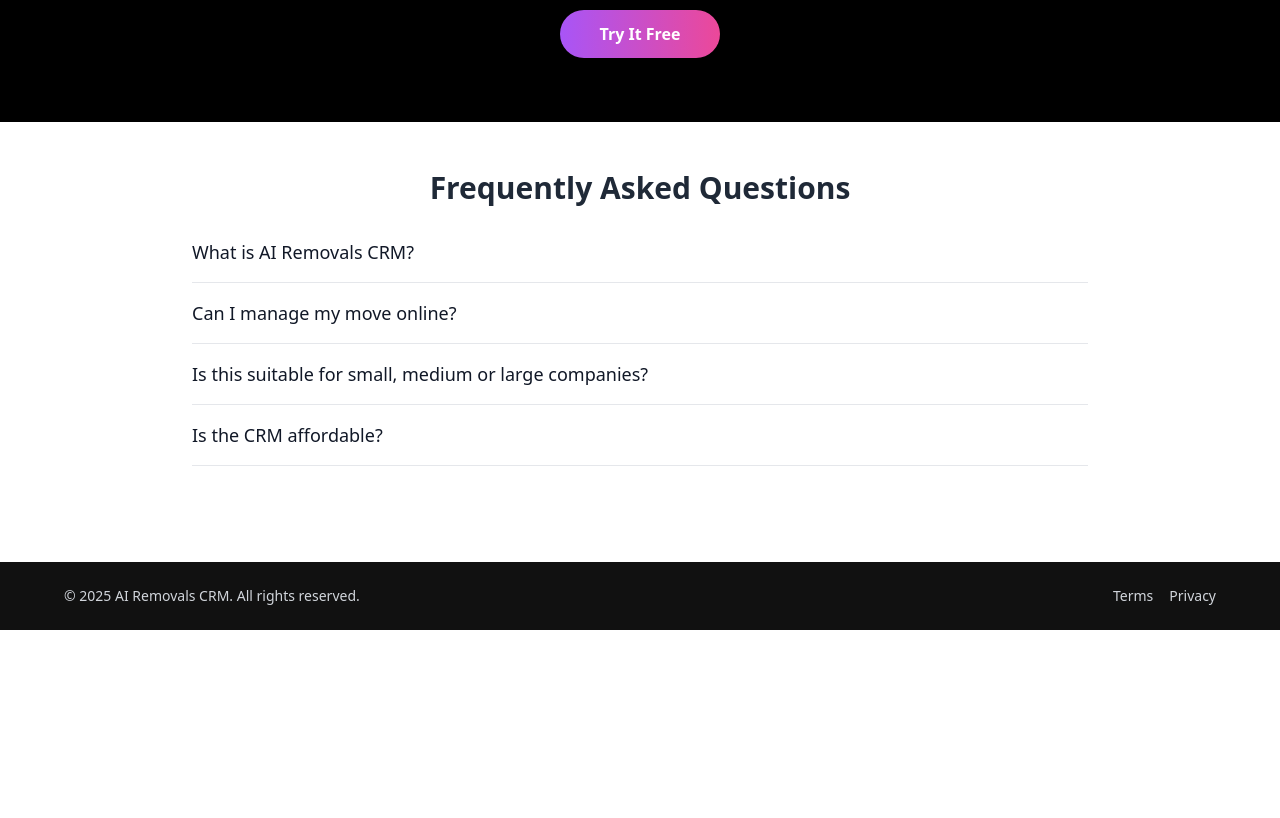
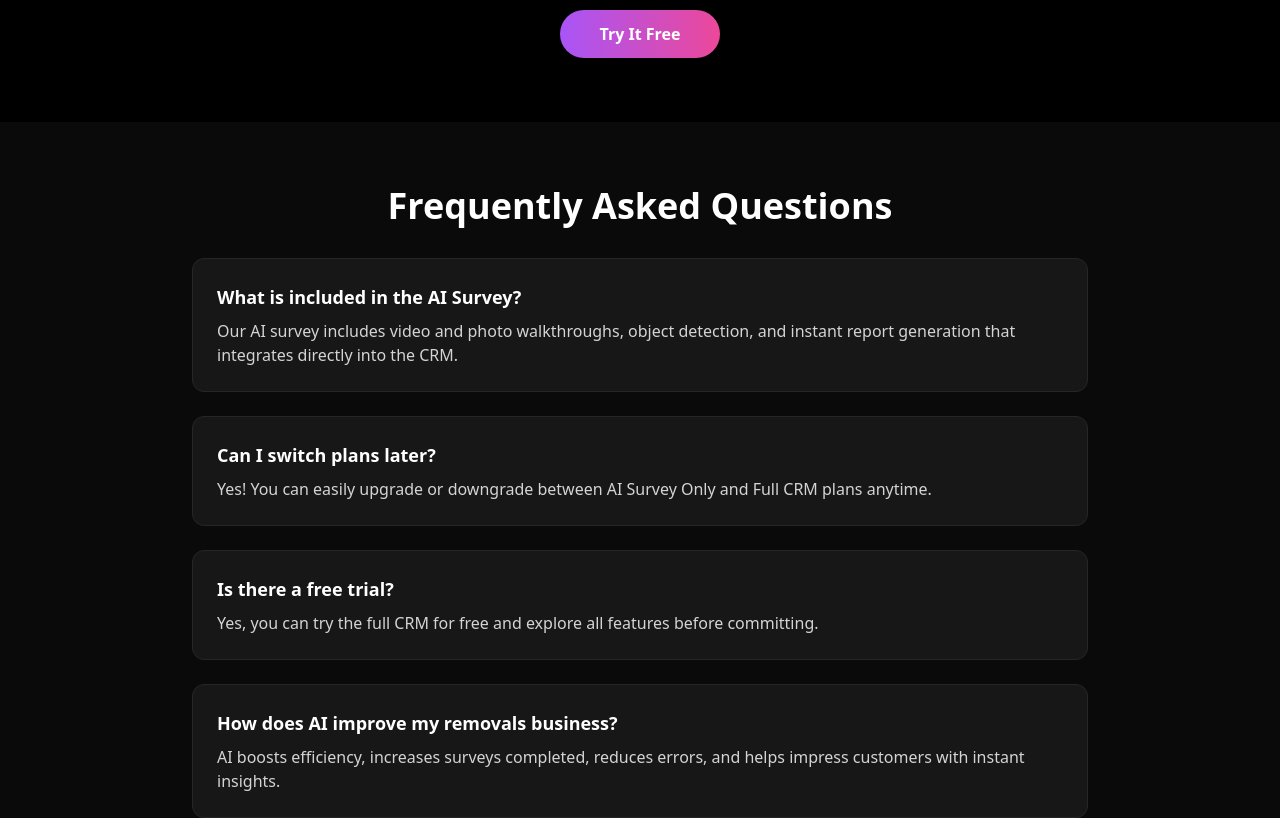
Before and after one commit to Gullmegler/mitt-prosjekt, a React (Create React App) app: page / in a window 1280 px wide. Shown: the part 1960-2778 px from the top of the page. Before the commit the page ends 2590 px from the top, so only its background shows below. Built offline with nearby package versions, Linux system fonts and the light colour scheme.

Commit message:
Update FAQSection.jsx

```diff
--- a/src/components/FAQSection.jsx
+++ b/src/components/FAQSection.jsx
@@ -1,53 +1,38 @@
-import React, { useState } from "react";
+import React from "react";
 
 const faqs = [
   {
-    q: "What is AI Removals CRM?",
-    a: "AI Removals CRM is a comprehensive platform designed to streamline the moving process for relocation companies.",
+    question: "What is included in the AI Survey?",
+    answer: "Our AI survey includes video and photo walkthroughs, object detection, and instant report generation that integrates directly into the CRM."
   },
   {
-    q: "Can I manage my move online?",
-    a: "Absolutely. You get a personal dashboard to track tasks, upload documents, and contact your move coordinator.",
+    question: "Can I switch plans later?",
+    answer: "Yes! You can easily upgrade or downgrade between AI Survey Only and Full CRM plans anytime."
   },
   {
-    q: "Is this suitable for small, medium or large companies?",
-    a: "AI Removals CRM is built to scale with your business—whether you're a solo operator, a broker, or managing a large removals team. It adapts to any company size or structure.",
+    question: "Is there a free trial?",
+    answer: "Yes, you can try the full CRM for free and explore all features before committing."
   },
   {
-    q: "Is the CRM affordable?",
-    a: "Yes. Our pricing is transparent and tailored to suit different business needs and sizes."
+    question: "How does AI improve my removals business?",
+    answer: "AI boosts efficiency, increases surveys completed, reduces errors, and helps impress customers with instant insights."
   }
 ];
 
-const FAQSection = () => {
-  const [openIndex, setOpenIndex] = useState(null);
-
-  const toggleFAQ = (index) => {
-    setOpenIndex(openIndex === index ? null : index);
-  };
-
+export default function FAQSection() {
   return (
-    <section id="faq" className="py-12 px-4 bg-white text-gray-800">
-      <div className="max-w-4xl mx-auto">
-        <h2 className="text-3xl font-bold text-center mb-8">Frequently Asked Questions</h2>
-        <div className="space-y-4">
+    <section className="bg-neutral-950 text-white py-16 px-6">
+      <div className="max-w-4xl mx-auto text-center">
+        <h2 className="text-3xl md:text-4xl font-bold mb-8">Frequently Asked Questions</h2>
+        <div className="space-y-6 text-left">
           {faqs.map((faq, index) => (
-            <div key={index} className="border-b pb-4">
-              <button
-                onClick={() => toggleFAQ(index)}
-                className="w-full text-left text-lg font-medium text-gray-900"
-              >
-                {faq.q}
-              </button>
-              {openIndex === index && (
-                <p className="mt-2 text-gray-700">{faq.a}</p>
-              )}
+            <div key={index} className="bg-neutral-900 p-6 rounded-xl border border-neutral-800">
+              <h3 className="text-lg font-semibold">{faq.question}</h3>
+              <p className="mt-2 text-neutral-300">{faq.answer}</p>
             </div>
           ))}
         </div>
       </div>
     </section>
   );
-};
-
-export default FAQSection;
+}
```
